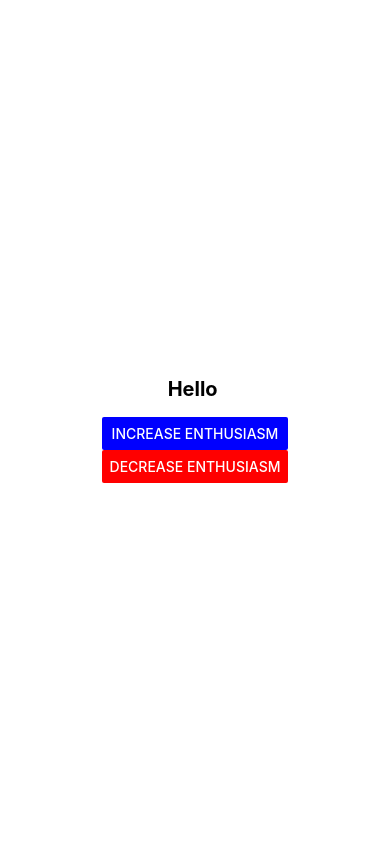
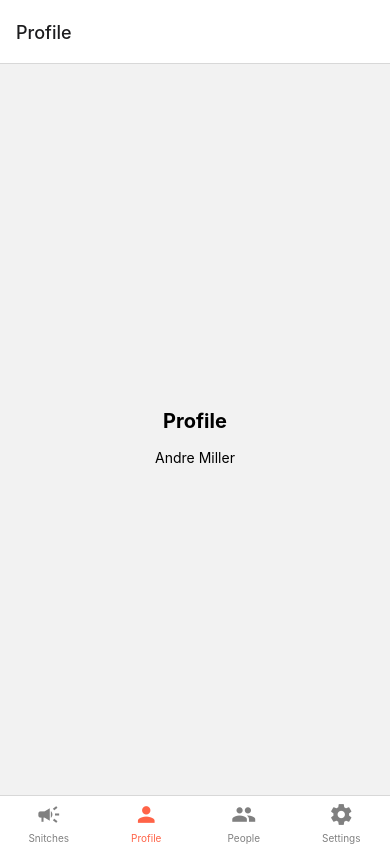
Before and after one commit to Fitsnitch-CS480/fitsnitch-app, a React Native app in the folder FitsnitchApp/: screen / in a window 390 px wide. Built offline with nearby package versions, Linux system fonts and the light colour scheme.

Commit message:
connected views with Bottom Tab Navigation

```diff
--- a/FitsnitchApp/App.tsx
+++ b/FitsnitchApp/App.tsx
@@ -1,50 +1,58 @@
 import React from 'react';
-import { Button, StyleSheet, Text, View } from 'react-native';
+import { NavigationContainer } from '@react-navigation/native';
+import { Button, Settings, StyleSheet, Text, View } from 'react-native';
+import SnitchesView from './views/SnitchesView';
+import UserProfileView from './views/UserProfileView';
+import { createBottomTabNavigator } from '@react-navigation/bottom-tabs';
+import Icon from 'react-native-vector-icons/MaterialIcons';
+import PeopleView from './views/PeopleView';
+import SettingsView from './views/SettingsView';
 
-export type Props = {
-  name: string;
-  baseEnthusiasmLevel?: number;
-};
-
-const Hello: React.FC<Props> = ({
-  name,
-  baseEnthusiasmLevel = 0
-}) => {
-  const [enthusiasmLevel, setEnthusiasmLevel] = React.useState(
-    baseEnthusiasmLevel
-  );
-
-  const onIncrement = () =>
-    setEnthusiasmLevel(enthusiasmLevel + 1);
-  const onDecrement = () =>
-    setEnthusiasmLevel(
-      enthusiasmLevel > 0 ? enthusiasmLevel - 1 : 0
-    );
-
-  const getExclamationMarks = (numChars: number) =>
-    numChars > 0 ? Array(numChars + 1).join('!') : '';
+const Hello: React.FC = () => {
+  const Tab = createBottomTabNavigator();
 
   return (
-    <View style={styles.container}>
-      <Text style={styles.greeting}>
-        Hello {name}
-        {getExclamationMarks(enthusiasmLevel)}
-      </Text>
-      <View>
-        <Button
-          title="Increase enthusiasm"
-          accessibilityLabel="increment"
-          onPress={onIncrement}
-          color="blue"
-        />
-        <Button
-          title="Decrease enthusiasm"
-          accessibilityLabel="decrement"
-          onPress={onDecrement}
-          color="red"
-        />
-      </View>
-    </View>
+    <NavigationContainer>
+      <Tab.Navigator
+      initialRouteName="Profile"
+        screenOptions={({ route }) => ({
+          tabBarIcon: ({ focused, color, size }) => {
+            let iconName = "";
+
+            switch (route.name) {
+              case "Snitches":
+                iconName = 'campaign';
+                break;
+
+              case "Profile":
+                iconName = 'person';
+                break;
+
+              case "People":
+                iconName = 'people';
+                break;
+
+              case "Settings":
+                iconName = 'settings';
+                break;
+
+              default:
+                break;
+            }
+
+            return <Icon name={iconName} size={size} color={color} />;
+          },
+          tabBarActiveTintColor: 'tomato',
+          tabBarInactiveTintColor: 'gray',
+        })}
+      >
+        <Tab.Screen name="Snitches" component={SnitchesView} />
+        <Tab.Screen name="Profile" component={UserProfileView} />
+        <Tab.Screen name="People" component={PeopleView} />
+        <Tab.Screen name="Settings" component={SettingsView} />
+      </Tab.Navigator>
+    </NavigationContainer>
+
   );
 };
 
```
Also changed, not shown: FitsnitchApp/package.json (+8 -1 lines), 2 other files (tests, documents, lock files or other folders).
